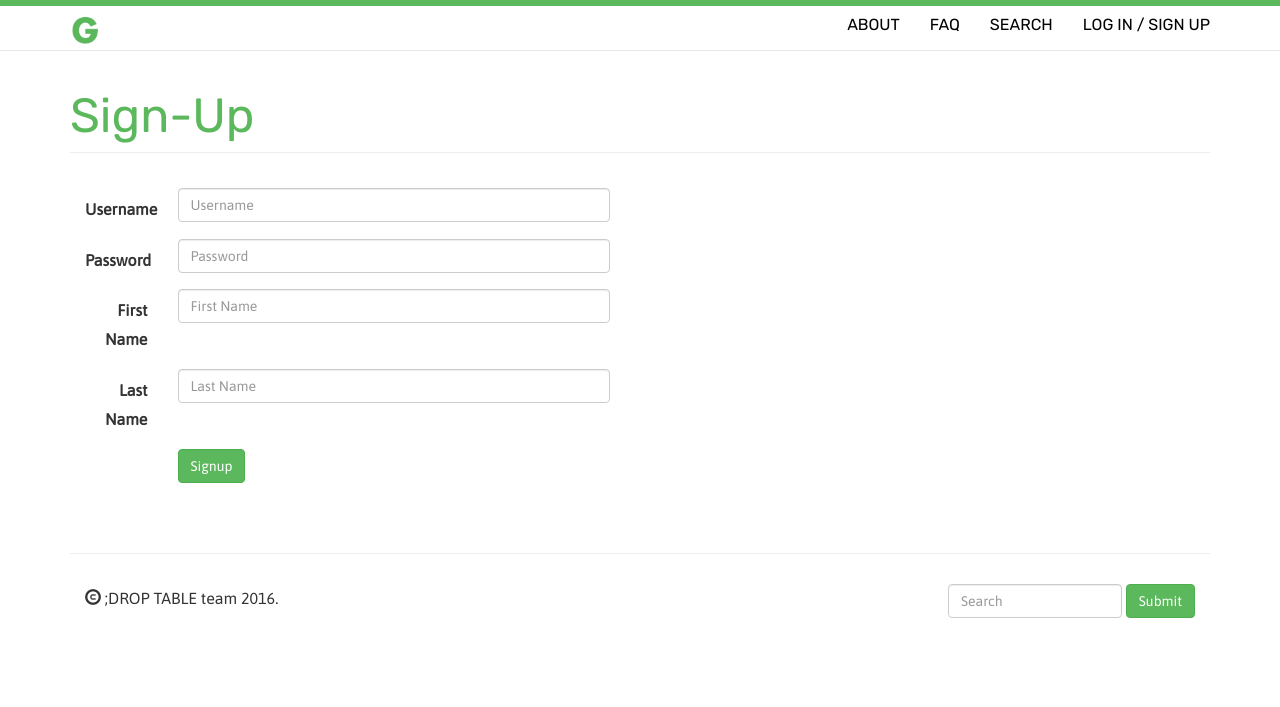
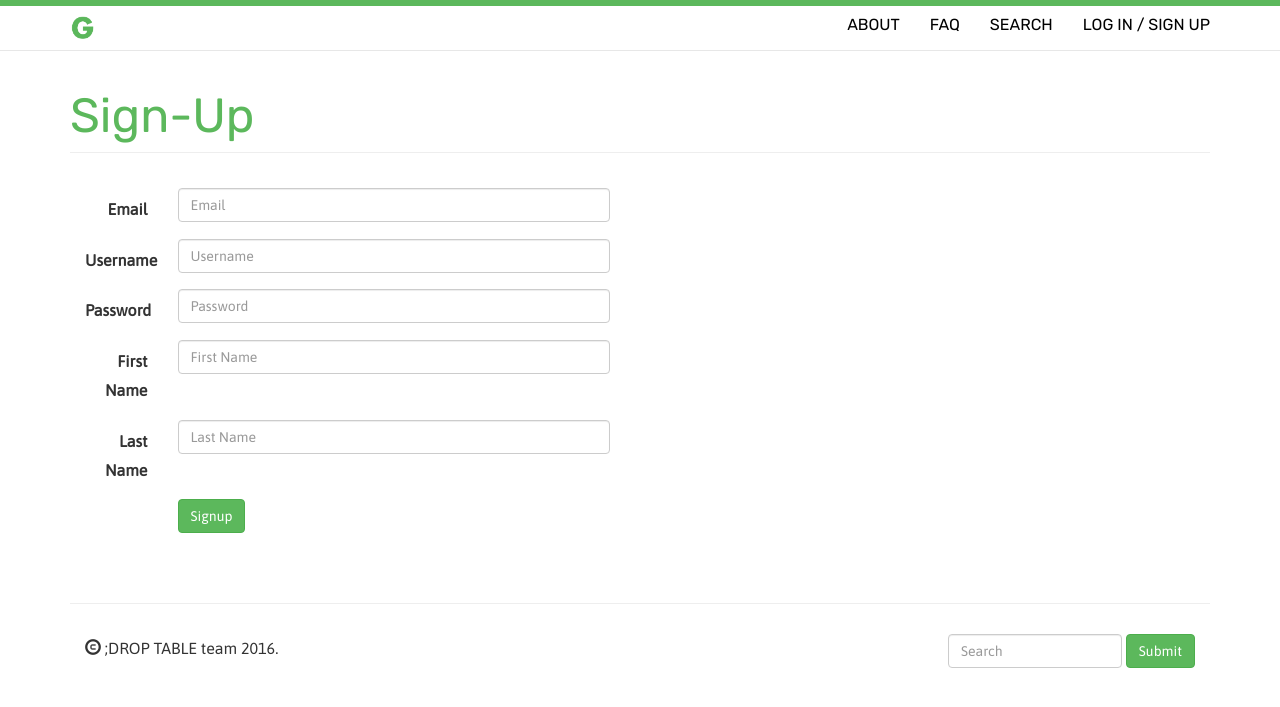
Before and after one commit to s3609381/Greenlight, a PHP site: page /signup.php in a window 1280 px wide. Shown: the top 707 px of the page. Run offline with PHP 8.4, Linux system fonts and the light colour scheme.

Commit message:
Sean : Login now takes username or email address for login parameters. Changes username on sign up page to not be required as it is a nullable field.

```diff
--- a/api.php
+++ b/api.php
@@ -43,7 +43,7 @@ else {
 }
 
 function parseLoginRequest() {
-	echo "reached the parselogin function";
+	echo "reached the parselogin function.';
 	$method = $_SERVER['REQUEST_METHOD'];
 	switch ($method) {
 		case 'POST':
@@ -84,7 +84,7 @@ function login()
 			//need to get the userid but i dont want to waste memory be querying the database again.
 			//finally figured it out
 			$userId = $results['UserId'];
-			//insertSessionToken($userId, $token);
+			// insertSessionToken($userId, $token);
 			echo "Session : $token";
 
 		}else{
--- a/login.php
+++ b/login.php
@@ -13,7 +13,8 @@
 		if($password == '')
 			$errMsg .= 'You must enter your Password<br>';
 		if($errMsg == ''){
-			$records = $db->prepare("SELECT * FROM tblUsers WHERE UserName = :username AND Password = :password ");
+			$records = $db->prepare("SELECT * FROM tblUsers WHERE (Email = :email OR UserName = :username) AND Password = :password ");
+			$records->bindParam(':email', $username);
 			$records->bindParam(':username', $username);
 			$records->bindParam(':password', $password);
 			$records->execute();
@@ -89,7 +90,7 @@
 
               <form action="" method="post" class="form-horizontal">
                 <div class="form-group">
-                  <label for="inputUsername" class="col-sm-2 control-label">Username</label>
+                  <label for="inputUsername" class="col-sm-2 control-label">Username / Email</label>
                   <div class="col-sm-10">
                     <input type="text" class="form-control" id="inputUsername" placeholder="Username" name="username" required>
                   </div>
--- a/modules/nav-loggedin.php
+++ b/modules/nav-loggedin.php
@@ -9,7 +9,7 @@
         <span class="icon-bar"></span>
         <span class="icon-bar"></span>
       </button>
-      <a class="navbar-brand" href="index.php">GREENLIGHT</a>
+      <a class="navbar-brand" href="index.php"><img src="/images/LogoGreen.png" height="25" width="25"/></a>
       <!-- placeholder - replace with logo -->
     </div>
 
--- a/modules/nav.php
+++ b/modules/nav.php
@@ -9,7 +9,7 @@
         <span class="icon-bar"></span>
         <span class="icon-bar"></span>
       </button>
-      <a class="navbar-brand" href="index.php"><img src="/images/LogoGreen.png" height="30" width="30"/></a>
+      <a class="navbar-brand" href="index.php"><img src="/images/LogoGreen.png" height="25" width="25"/></a>
       <!-- placeholder - replace with logo -->
     </div>
 
--- a/signup.php
+++ b/signup.php
@@ -1,35 +1,28 @@
 <!DOCTYPE html>
 
 <?php
-   include("config.php");
-   session_start();
+  include("config.php");
+  session_start();
 
- if(isset($_POST['submit'])){
-		$errMsg = '';
-		//username and password sent from Form
-		$username = trim($_POST['username']);
-		$password = trim($_POST['password']);
+  $username = $password = $firstName = $lastName = $email = '';
+	$usernameErr = $passwordErr = $firstNameErr = $lastNameErr = $emailErr = '';
 
-		if($username == '')
-			$errMsg .= 'You must enter your Username<br>';
+  if(isset($_POST['submit'])){
 
-		if($password == '')
-			$errMsg .= 'You must enter your Password<br>';
+    if(empty($username) == false){
+		  $username = test_input($username);
+    }
 
+		$email = test_input($email);
+		$password = test_input($password);
+		$firstName = test_input($firstName);
+		$lastName = test_input($lastName);
 
-		if($errMsg == ''){
-			$records = $db->prepare("SELECT * FROM tblUsers WHERE UserName = :username AND Password = :password ");
-			$records->bindParam(':username', $username);
-			$records->bindParam(':password', $password);
-			$records->execute();
-			$results = $records->fetch(PDO::FETCH_ASSOC);
-			if($results > 0){
-				$_SESSION['login_success'] = $results['UserName'];
-				header('location:dashboard.php');
-				exit;
-			}else{
-				$errMsg .= 'Incorrect username or password.<br>';
-			}
+		function test_input($data){
+		  $data = trim($data);
+		  $data = stripslashes($data);
+		  $data = htmlspecialchars($data);
+		  return $data;
 		}
 	}
 ?>
@@ -86,16 +79,39 @@
 
               <form action="" method="post" class="form-horizontal">
                 <div class="form-group">
+                  <label for="inputEmail" class="col-sm-2 control-label">Email</label>
+                  <div class="col-sm-10">
+                    <input type="email" class="form-control" id="inputLastName" placeholder="Email" name="Email" required>
+                  </div>
+                  <?php
+                    if(isset($emailErr)){
+                      echo '<div style="color:#FF0000;text-align:center;font-size:12px;">'.$emailErr.'</div>';
+                    }
+                  ?>
+                </div>
+
+                <div class="form-group">
                   <label for="inputUsername" class="col-sm-2 control-label">Username</label>
                   <div class="col-sm-10">
-                    <input type="text" class="form-control" id="inputUsername" placeholder="Username" name="username" required>
+                    <input type="text" class="form-control" id="inputUsername" placeholder="Username" name="username">
                   </div>
+                  <?php
+                    if(isset($usernameErr)){
+                      echo '<div style="color:#FF0000;text-align:center;font-size:12px;">'.$usernameErr.'</div>';
+                    }
+                  ?>
                 </div>
+
                 <div class="form-group">
                   <label for="inputPassword" class="col-sm-2 control-label">Password</label>
                   <div class="col-sm-10">
                     <input type="password" class="form-control" id="inputPassword" placeholder="Password" name="password" required>
                   </div>
+                  <?php
+                    if(isset($passwordErr)){
+                      echo '<div style="color:#FF0000;text-align:center;font-size:12px;">'.$passwordErr.'</div>';
+                    }
+                  ?>
                 </div>
 
                 <div class="form-group">
@@ -103,6 +119,11 @@
                   <div class="col-sm-10">
                     <input type="text" class="form-control" id="inputFirstName" placeholder="First Name" name="firstName" required>
                   </div>
+                  <?php
+                    if(isset($firstNameErr)){
+                      echo '<div style="color:#FF0000;text-align:center;font-size:12px;">'.$firstNameErr.'</div>';
+                    }
+                  ?>
                 </div>
 
                 <div class="form-group">
@@ -110,11 +131,12 @@
                   <div class="col-sm-10">
                     <input type="text" class="form-control" id="inputLastName" placeholder="Last Name" name="lastName" required>
                   </div>
+                  <?php
+                    if(isset($lastNameErr)){
+                      echo '<div style="color:#FF0000;text-align:center;font-size:12px;">'.$lastNameErr.'</div>';
+                    }
+                  ?>
                 </div>
-
-
-
-
 
                 <div class="form-group">
                   <div class="col-sm-offset-2 col-sm-10">
```
Also changed, not shown: Query to create DB.txt (+4 -4 lines), utils/utils.sql.php (line endings or trailing spaces).
